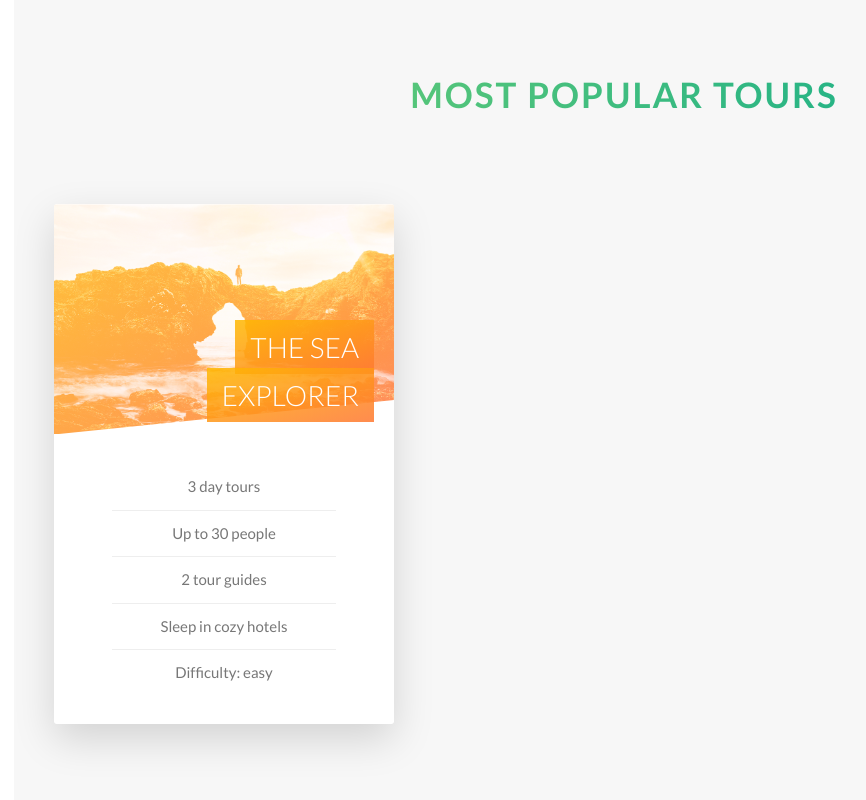
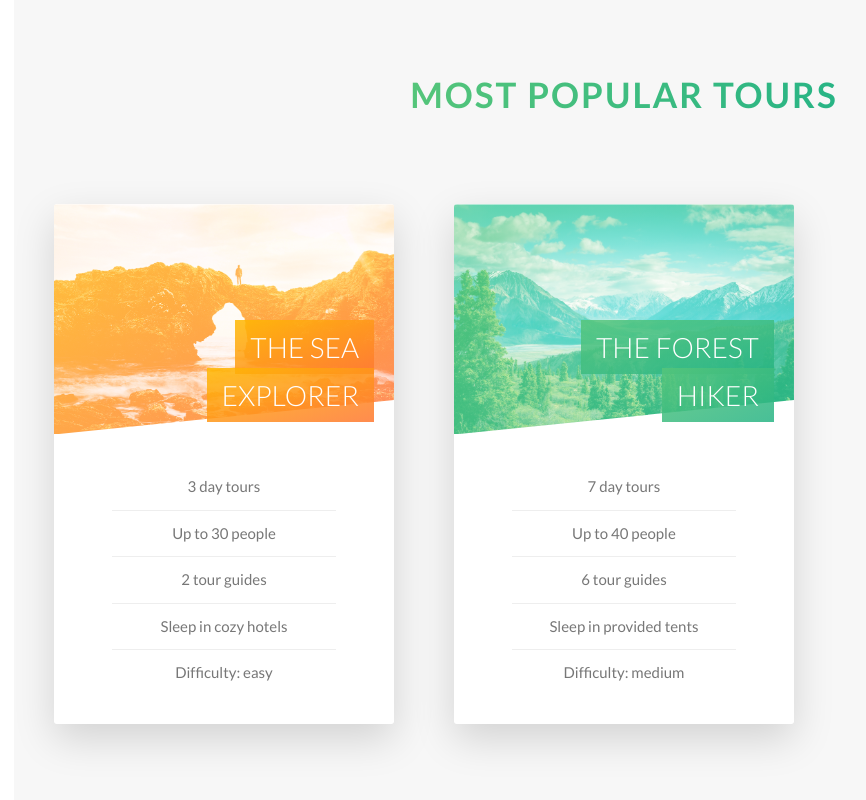
Before and after one commit to Ismaaa/frontend-training, a website: page projects/Natours/index.html in a window 1280 px wide. Shown: the part 2178-2978 px from the top of the page, without its empty margins (16-882 px from the left). Drawn offline with Linux system fonts and the light colour scheme.

Commit message:
Finished with the second plan

```diff
--- a/projects/Natours/index.html
+++ b/projects/Natours/index.html
@@ -172,11 +172,40 @@
                             </div>
                         </div>
                     </div>
+
                     <div class="col-1-of-3">
                         <div class="card">
-
+                            <div class="card__side card__side--front">
+                                <div class="card__picture card__picture--2">
+                                    &nbsp;
+                                </div>
+                                <h4 class="card__heading">
+                                    <span class="card__heading-span card__heading-span--2">
+                                        The Forest Hiker
+                                    </span>
+                                </h4>
+                                <div class="card__details">
+                                    <ul>
+                                        <li>7 day tours</li>
+                                        <li>Up to 40 people</li>
+                                        <li>6 tour guides</li>
+                                        <li>Sleep in provided tents</li>
+                                        <li>Difficulty: medium</li>
+                                    </ul>
+                                </div>
+                            </div>
+                            <div class="card__side card__side--back card__side--back-2">
+                                <div class="card__cta">
+                                    <div class="card__price-box">
+                                        <p class="card__price-only">Only</p>
+                                        <p class="card__price-value">$497</p>
+                                    </div>
+                                    <a href="#" class="btn btn--white">Book now!</a>
+                                </div>
+                            </div>
                         </div>
                     </div>
+
                     <div class="col-1-of-3">
                         <div class="card">
 
--- a/projects/Natours/sass/components/_cards.scss
+++ b/projects/Natours/sass/components/_cards.scss
@@ -33,6 +33,14 @@
           $color-danger-dark
         );
       }
+
+      &-2 {
+        background-image: linear-gradient(
+          to right bottom,
+          $color-primary-light,
+          $color-primary-dark
+        );
+      }
     }
   }
 
@@ -61,7 +69,12 @@
         url("../img/nat-5.jpg");
     }
     &--2 {
-      background-image: url("../img/nat-5.jpg");
+      background-image: linear-gradient(
+          to right bottom,
+          $color-primary-light,
+          $color-primary-dark
+        ),
+        url("../img/nat-6.jpg");
     }
     &--3 {
       background-image: url("../img/nat-5.jpg");
@@ -93,6 +106,11 @@
       );
     }
     &--2 {
+      background-image: linear-gradient(
+        to right bottom,
+        rgba($color-primary-light, 0.85),
+        rgba($color-primary-dark, 0.85)
+      );
     }
     &--3 {
     }
```
Also changed, not shown: projects/Natours/css/style.css.
